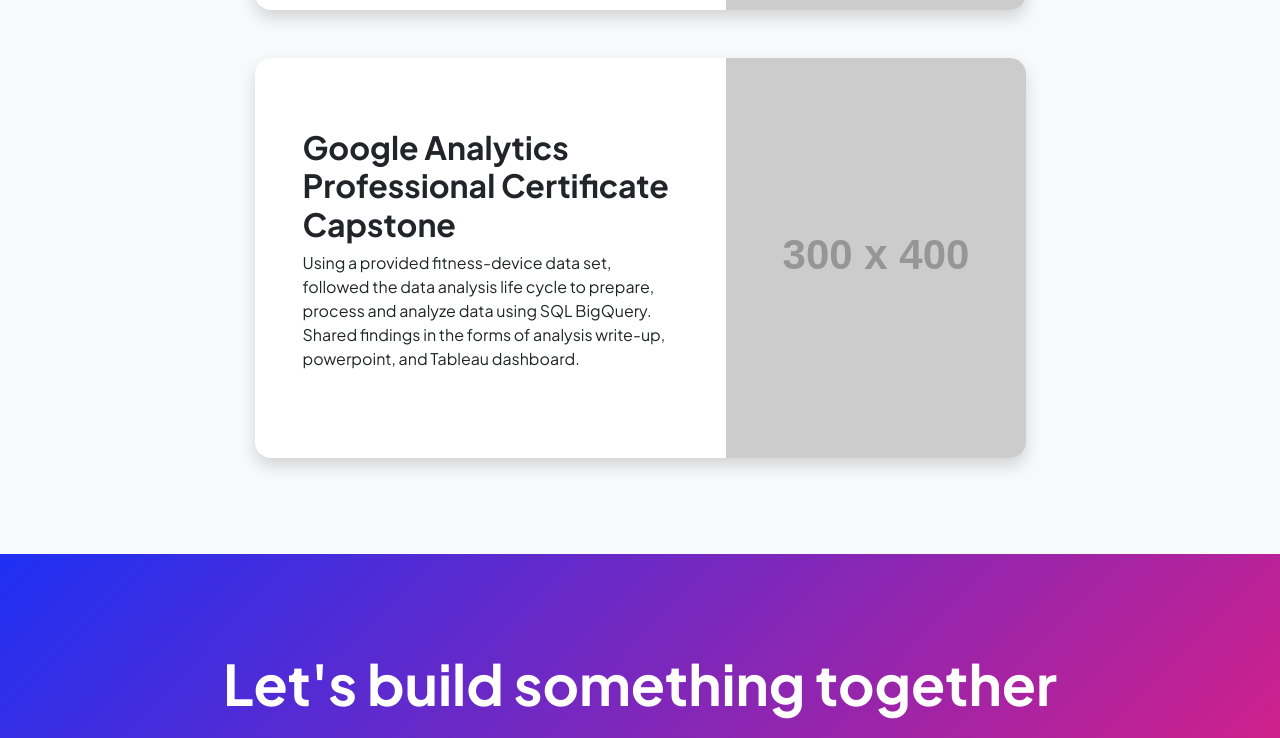
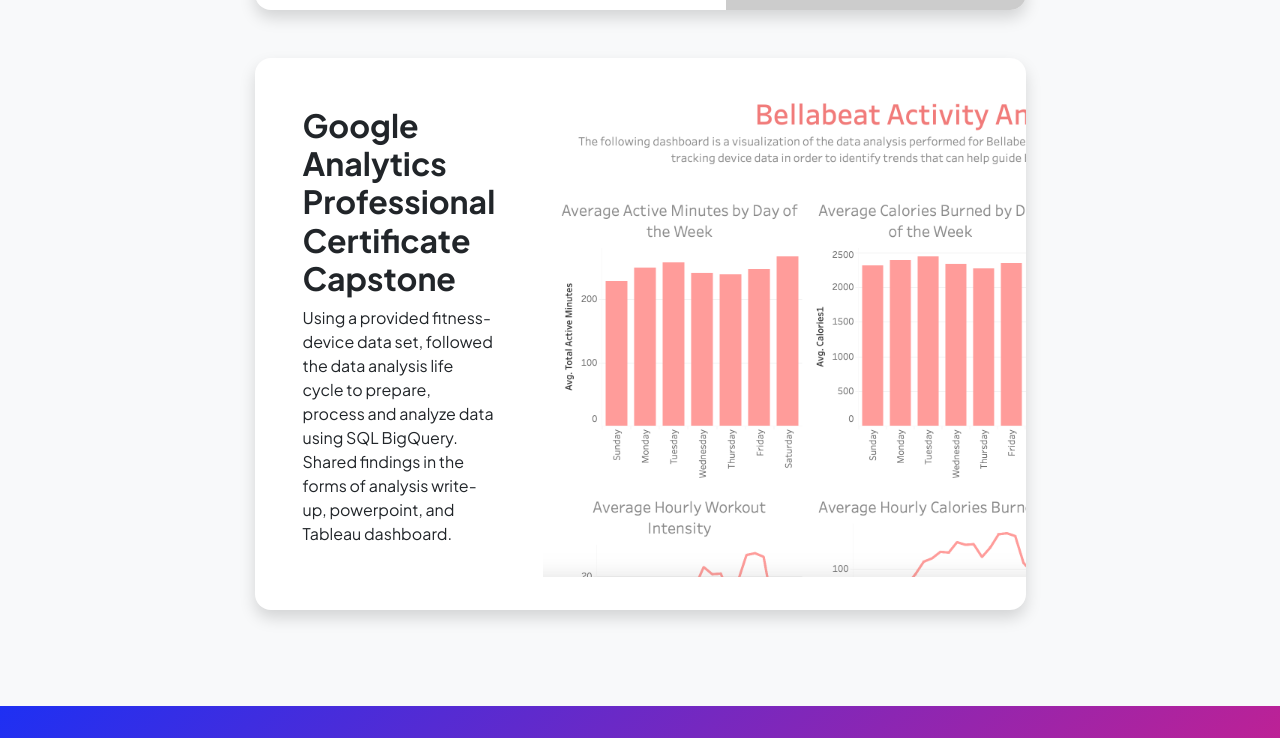
Before and after one commit to richardson227/richardson227.github.io, a plain HTML site: page projects.html in a window 1280 px wide. Shown: the part 616-1354 px from the top of the page. Drawn offline with nearby package versions, Linux system fonts and the light colour scheme; placeholder pictures from the web are drawn by us.

Commit message:
Update projects.html Added bellabeat image

```diff
--- a/projects.html
+++ b/projects.html
@@ -62,7 +62,7 @@
                                             <h2 class="fw-bolder">Google Analytics Professional Certificate Capstone</h2>
                                             <p>Using a provided fitness-device data set, followed the data analysis life cycle to prepare, process and analyze data using SQL BigQuery. Shared findings in the forms of analysis write-up, powerpoint, and Tableau dashboard. </p>
                                         </div>
-                                        <img class="img-fluid" src="https://dummyimage.com/300x400/343a40/6c757d" alt="..." />
+                                        <img class="img-fluid" src="assets/Screenshot 2023-08-15 at 3.02.47 PM.png" alt="..." />
                                     </div>
                                 </div>
                             </div>
```
